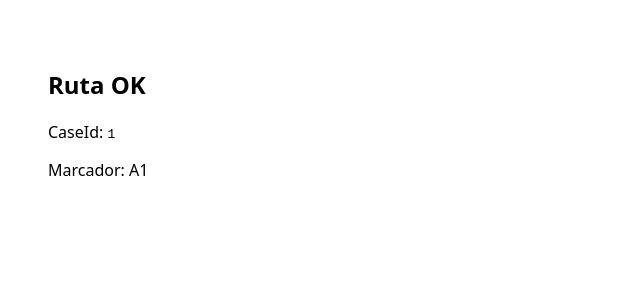
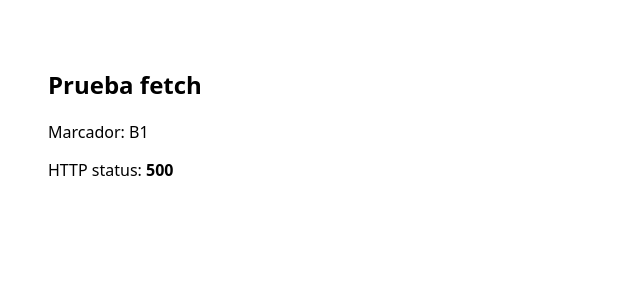
Before and after one commit to SAKI-ROMINA/SAKI-PORTAL, a Next.js app: page /casos/1 in a window 1280 px wide. Shown: the top 300 px of the page, without its empty margins (0-640 px from the left). Built offline with nearby package versions, Linux system fonts and the light colour scheme; no server answers.

Commit message:
Update page.tsx

```diff
--- a/app/casos/[caseId]/page.tsx
+++ b/app/casos/[caseId]/page.tsx
@@ -1,10 +1,21 @@
 // app/casos/[caseId]/page.tsx
-export default function CasePage({ params }: { params: { caseId: string } }) {
+export default async function CasePage({ params }: { params: { caseId: string } }) {
+  let status = 0;
+  let err: string | null = null;
+
+  try {
+    const res = await fetch(`/api/casos/${params.caseId}/documents`, { cache: "no-store" });
+    status = res.status;
+  } catch (e: any) {
+    err = e?.message ?? "Error desconocido";
+  }
+
   return (
     <main style={{ padding: 24, fontFamily: "system-ui,sans-serif" }}>
-      <h1>Ruta OK</h1>
-      <p>CaseId: <code>{params.caseId}</code></p>
-      <p>Marcador: A1</p>
+      <h1>Prueba fetch</h1>
+      <p>Marcador: B1</p>
+      <p>HTTP status: <strong>{status}</strong></p>
+      {err && <p style={{color:"crimson"}}>Error: {err}</p>}
     </main>
   );
 }
```
